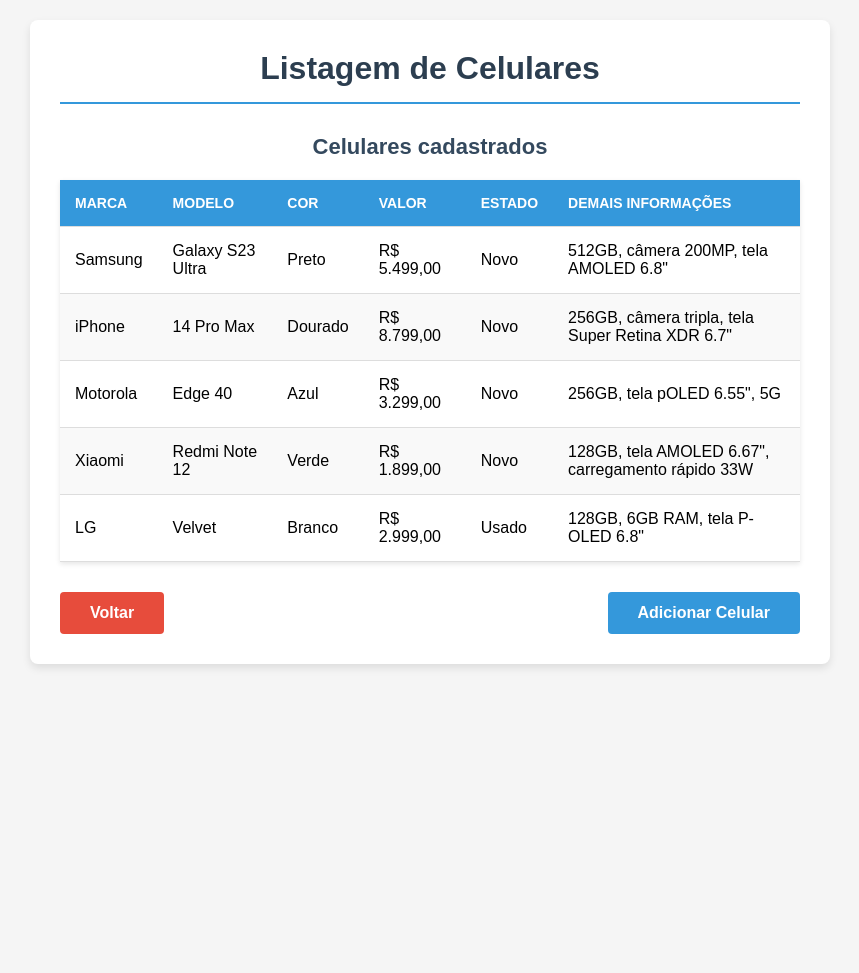
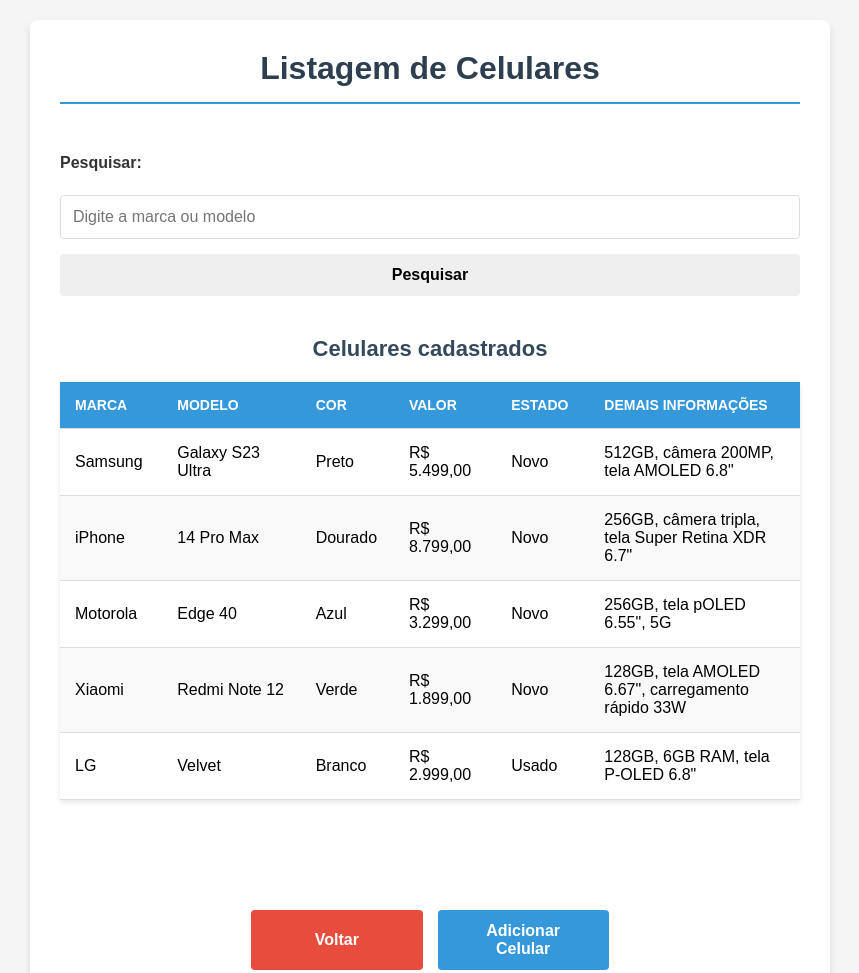
Before and after one commit to AndressaDaCosta/cadastro-de-celulares, a plain HTML site: page listagem.html in a window 1280 px wide. Shown: the top 973 px of the page, without its empty margins (210-1069 px from the left). Before the commit the page ends 800 px from the top, so only its background shows below. Drawn offline with Linux system fonts and the light colour scheme.

Commit message:
flexbox-styles-and-javascript-functions

```diff
--- a/listagem.html
+++ b/listagem.html
@@ -11,8 +11,23 @@
 			href="styles.css" />
 	</head>
 	<body>
-		<div class="container">
+		<div class="container flex-container">
 			<h1>Listagem de Celulares</h1>
+
+			<div class="listing-section">
+				<div class="filter-area">
+                    <label for="search">Pesquisar:</label>
+                    <input
+                        type="text"
+                        id="search"
+                        placeholder="Digite a marca ou modelo" />
+                    <button
+                        type="button"
+                        class="btn btn-search"
+                        onclick="searchCelulares()">
+                        Pesquisar
+                    </button>
+				</div>
 
 				<div class="table-container">
 					<h2>Celulares cadastrados</h2>
@@ -30,54 +45,55 @@
 					</thead>
 					<tbody>
 						<tr>
-							<td>Samsung</td>
-							<td>Galaxy S23 Ultra</td>
-							<td>Preto</td>
-							<td>R$ 5.499,00</td>
-							<td>Novo</td>
-							<td>512GB, câmera 200MP, tela AMOLED 6.8"</td>
+							<td data-label="Marca">Samsung</td>
+							<td data-label="Modelo">Galaxy S23 Ultra</td>
+							<td data-label="Cor">Preto</td>
+							<td data-label="Valor">R$ 5.499,00</td>
+							<td data-label="Estado">Novo</td>
+							<td data-label="Informações">512GB, câmera 200MP, tela AMOLED 6.8"</td>
 						</tr>
 						<tr>
-							<td>iPhone</td>
-							<td>14 Pro Max</td>
-							<td>Dourado</td>
-							<td>R$ 8.799,00</td>
-							<td>Novo</td>
-							<td>
+							<td data-label="Marca">iPhone</td>
+							<td data-label="Modelo">14 Pro Max</td>
+							<td data-label="Cor">Dourado</td>
+							<td data-label="Valor">R$ 8.799,00</td>
+							<td data-label="Estado">Novo</td>
+							<td data-label="Informações">
 								256GB, câmera tripla, tela Super Retina XDR 6.7"
 							</td>
 						</tr>
 						<tr>
-							<td>Motorola</td>
-							<td>Edge 40</td>
-							<td>Azul</td>
-							<td>R$ 3.299,00</td>
-							<td>Novo</td>
-							<td>256GB, tela pOLED 6.55", 5G</td>
+							<td data-label="Marca">Motorola</td>
+							<td data-label="Modelo">Edge 40</td>
+							<td data-label="Cor">Azul</td>
+							<td data-label="Valor">R$ 3.299,00</td>
+							<td data-label="Estado">Novo</td>
+							<td data-label="Informações">256GB, tela pOLED 6.55", 5G</td>
 						</tr>
 						<tr>
-							<td>Xiaomi</td>
-							<td>Redmi Note 12</td>
-							<td>Verde</td>
-							<td>R$ 1.899,00</td>
-							<td>Novo</td>
-							<td>
+							<td data-label="Marca">Xiaomi</td>
+							<td data-label="Modelo">Redmi Note 12</td>
+							<td data-label="Cor">Verde</td>
+							<td data-label="Valor">R$ 1.899,00</td>
+							<td data-label="Estado">Novo</td>
+							<td data-label="Informações">
 								128GB, tela AMOLED 6.67", carregamento rápido
 								33W
 							</td>
 						</tr>
 						<tr>
-							<td>LG</td>
-							<td>Velvet</td>
-							<td>Branco</td>
-							<td>R$ 2.999,00</td>
-							<td>Usado</td>
-							<td>128GB, 6GB RAM, tela P-OLED 6.8"</td>
+							<td data-label="Marca">LG</td>
+							<td data-label="Modelo">Velvet</td>
+							<td data-label="Cor">Branco</td>
+							<td data-label="Valor">R$ 2.999,00</td>
+							<td data-label="Estado">Usado</td>
+							<td data-label="Informações">128GB, 6GB RAM, tela P-OLED 6.8"</td>
 						</tr>
 					</tbody>
 				</table>
 			</div>
 
+			<div class="actions-container">
 				<div class="buttons">
 					<button
 						type="button"
@@ -93,5 +109,6 @@
 					</button>
 				</div>
 			</div>
+		</div>
 	</body>
 </html>
--- a/styles.css
+++ b/styles.css
@@ -8,15 +8,23 @@
 body {
 	background-color: #f5f5f5;
 	padding: 20px;
+	min-height: 100vh;
+	display: flex;
+	flex-direction: column;
+	align-items: center;
+	justify-content: center;
 }
 
 .container {
 	max-width: 800px;
+	width: 100%;
 	margin: 0 auto;
 	background-color: white;
 	padding: 30px;
 	border-radius: 8px;
 	box-shadow: 0 4px 8px rgba(0, 0, 0, 0.1);
+	display: flex;
+	flex-direction: column;
 }
 
 h1 {
@@ -78,6 +86,8 @@ input[type='radio'] {
 	display: flex;
 	justify-content: space-between;
 	margin-top: 30px;
+	flex-wrap: wrap;
+	gap: 15px;
 }
 
 .btn {
@@ -87,7 +97,12 @@ input[type='radio'] {
 	font-size: 16px;
 	font-weight: bold;
 	cursor: pointer;
-	transition: background-color 0.3s;
+	transition: all 0.3s ease;
+	flex: 1;
+	display: flex;
+	justify-content: center;
+	align-items: center;
+	min-width: 150px;
 }
 
 .btn-save {
@@ -108,7 +123,6 @@ input[type='radio'] {
 	background-color: #c0392b;
 }
 
-/* Responsive adjustments */
 @media (max-width: 600px) {
 	.container {
 		padding: 20px;
@@ -121,12 +135,15 @@ input[type='radio'] {
 
 	.btn {
 		width: 100%;
+		min-width: auto;
 	}
 }
 
-/* Table Styles */
 .table-container {
 	margin-bottom: 30px;
+	display: flex;
+	flex-direction: column;
+	flex: 1;
 }
 
 .table-container h2 {
@@ -134,6 +151,8 @@ input[type='radio'] {
 	color: #34495e;
 	font-size: 22px;
 	text-align: center;
+	display: flex;
+	justify-content: center;
 }
 
 .celulares-table {
@@ -141,6 +160,21 @@ input[type='radio'] {
 	border-collapse: collapse;
 	margin-bottom: 30px;
 	box-shadow: 0 2px 5px rgba(0, 0, 0, 0.1);
+	display: flex;
+	flex-direction: column;
+}
+
+.celulares-table thead,
+.celulares-table tbody {
+	display: flex;
+	flex-direction: column;
+	width: 100%;
+}
+
+.celulares-table tr {
+	display: flex;
+	flex-direction: row;
+	width: 100%;
 }
 
 .celulares-table th,
@@ -148,6 +182,39 @@ input[type='radio'] {
 	padding: 15px;
 	text-align: left;
 	border-bottom: 1px solid #ddd;
+	display: flex;
+	align-items: center;
+	flex: 1;
+}
+
+.celulares-table th:nth-child(1),
+.celulares-table td:nth-child(1) {
+	flex: 0.8;
+}
+
+.celulares-table th:nth-child(2),
+.celulares-table td:nth-child(2) {
+	flex: 1.2;
+}
+
+.celulares-table th:nth-child(3),
+.celulares-table td:nth-child(3) {
+	flex: 0.7;
+}
+
+.celulares-table th:nth-child(4),
+.celulares-table td:nth-child(4) {
+	flex: 0.8;
+}
+
+.celulares-table th:nth-child(5),
+.celulares-table td:nth-child(5) {
+	flex: 0.7;
+}
+
+.celulares-table th:nth-child(6),
+.celulares-table td:nth-child(6) {
+	flex: 2;
 }
 
 .celulares-table th {
@@ -179,10 +246,71 @@ input[type='radio'] {
 	background-color: #2980b9;
 }
 
-/* Responsive table for mobile */
 @media (max-width: 768px) {
 	.celulares-table {
-		display: block;
 		overflow-x: auto;
 	}
+
+	.celulares-table tr {
+		flex-wrap: wrap;
+	}
+
+	.celulares-table thead {
+		display: none;
+	}
+
+	.celulares-table tbody tr {
+		margin-bottom: 20px;
+		border: 1px solid #ddd;
+		display: flex;
+		flex-direction: column;
+	}
+
+	.celulares-table td {
+		text-align: right;
+		padding-left: 50%;
+		position: relative;
+		border-bottom: 1px solid #eee;
+	}
+
+	.celulares-table td::before {
+		content: attr(data-label);
+		position: absolute;
+		left: 15px;
+		font-weight: bold;
+		text-align: left;
+	}
+
+	.celulares-table td:nth-child(n) {
+		flex: 1 100%;
+	}
 }
+
+.flex-container {
+	display: flex;
+	flex-direction: column;
+	flex: 1;
+}
+
+.listing-section {
+	display: flex;
+	flex-direction: column;
+	gap: 20px;
+	margin-top: 20px;
+}
+
+.filter-area {
+	display: flex;
+	flex-wrap: wrap;
+	gap: 15px;
+	margin-bottom: 20px;
+	justify-content: space-between;
+	align-items: center;
+}
+
+.actions-container {
+	display: flex;
+	justify-content: space-around;
+	flex-wrap: wrap;
+	gap: 10px;
+}
```
Also changed, not shown: script.js (added, +80 -0 lines), 1 other file. Lines whose indentation alone changed are shown as unchanged.
